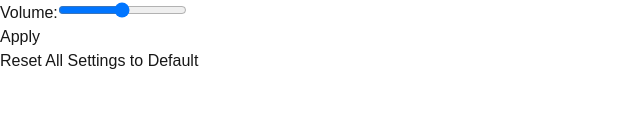
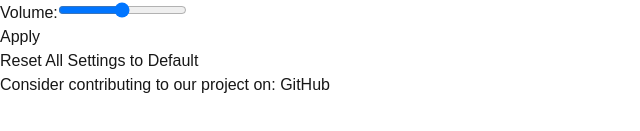
Before and after one commit to AD-Archer/Timewise, a Next.js app: page / in a window 1280 px wide. Both pictures are taken after a click on the button 12 px from the left and 189 px from the top of the page. Shown: the part 589-720 px from the top of the page, without its empty margins (0-640 px from the left). Built offline with nearby package versions, Linux system fonts and the light colour scheme.

Commit message:
update to include link to readme in settings

```diff
--- a/src/app/components/SettingsPopup.tsx
+++ b/src/app/components/SettingsPopup.tsx
@@ -74,6 +74,15 @@ const SettingsPopup = ({ isOpen, onClose }: SettingsPopupProps) => {
           >
             Reset All Settings to Default
           </button>
+          <p className="text-sm text-white mt-2">
+            Consider contributing to our project on
+            <a
+              href="https://github.com/ad-archer/timewise"
+              className="text-pink-600 hover:text-pink-400 transition-colors"
+            >
+               : GitHub
+            </a>
+          </p>
         </div>
       </div>
     </div>
```
